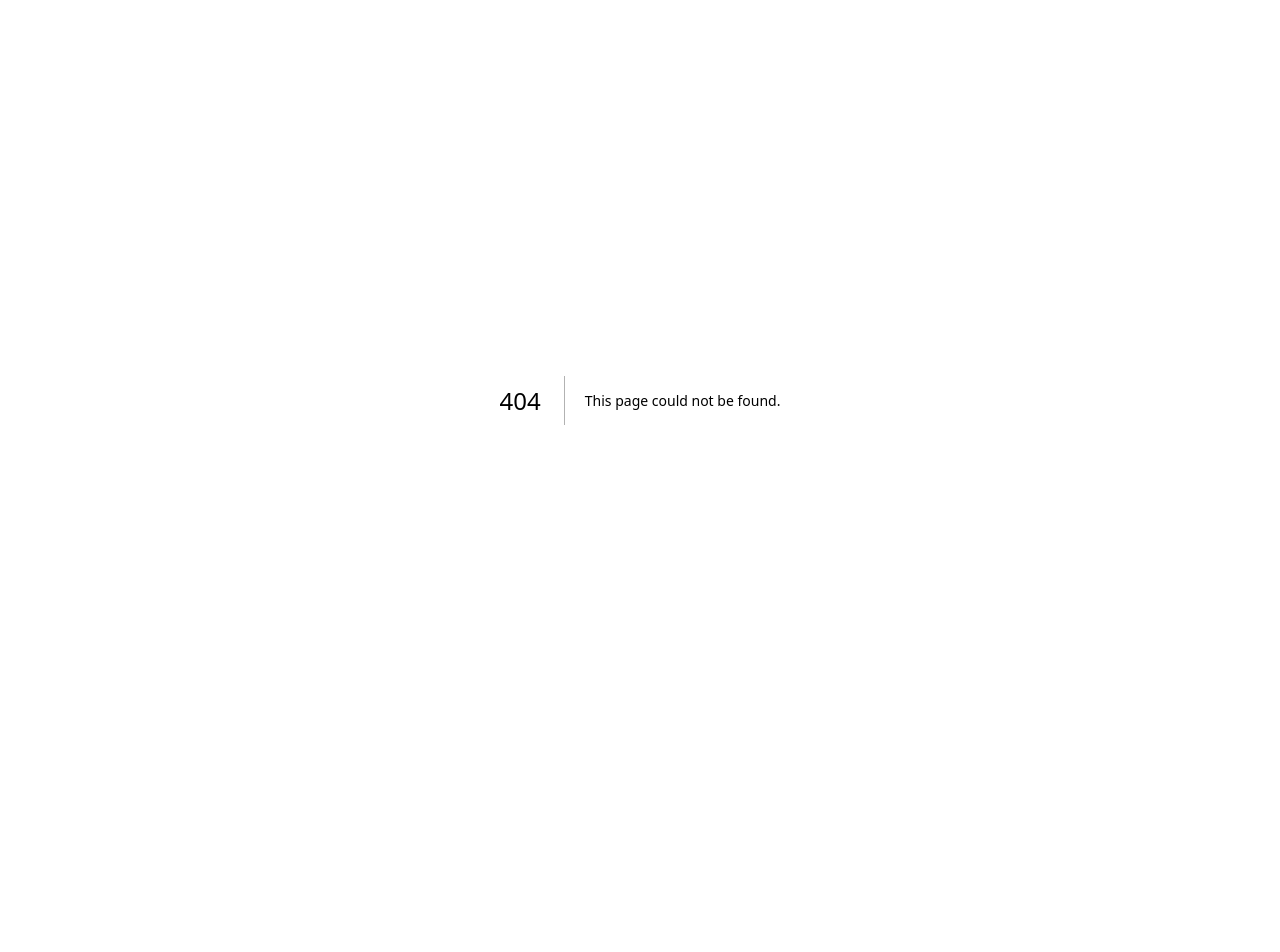
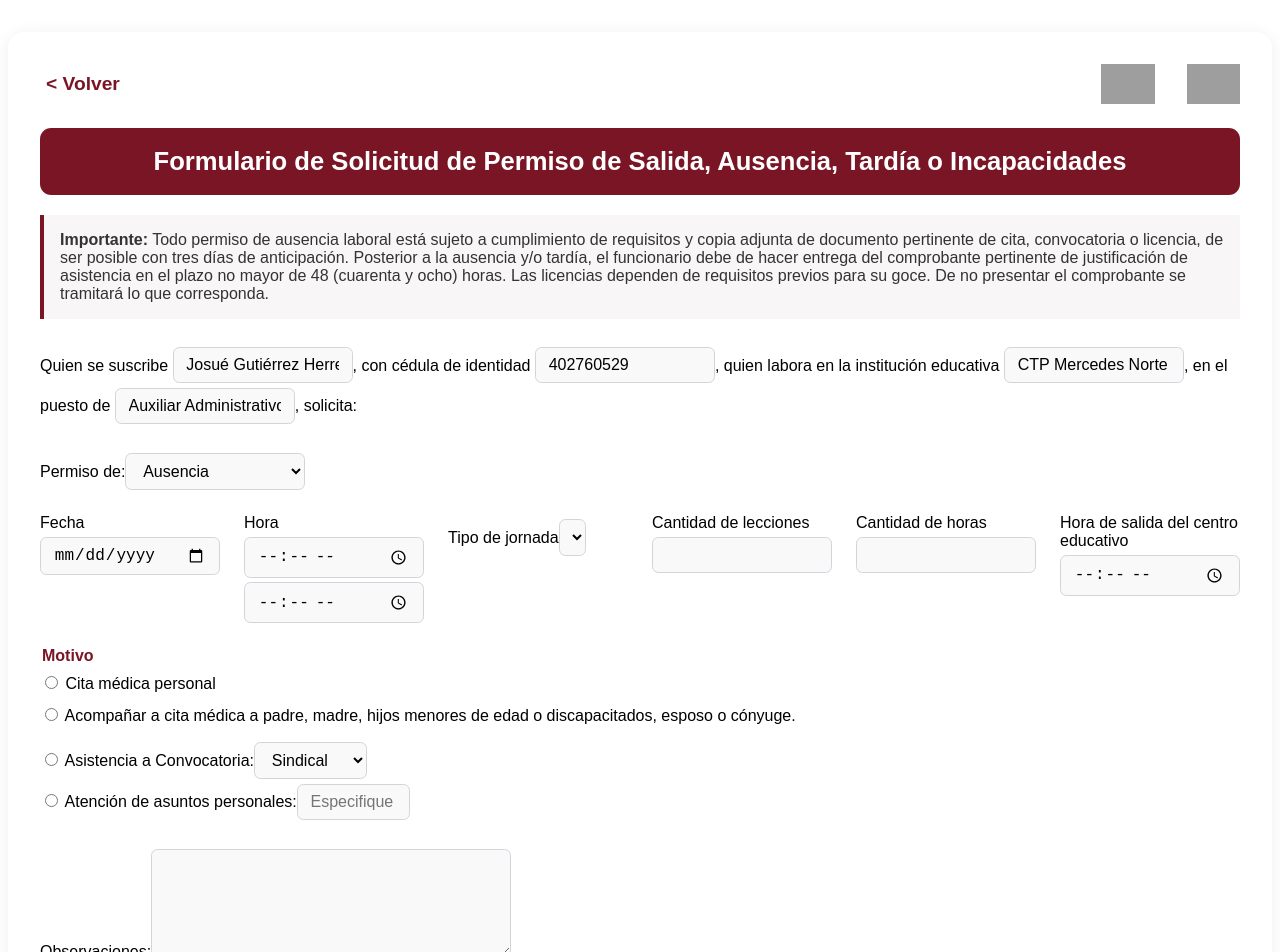
Before and after one commit to JosDev26/mipp-web, a Next.js app: page /permissionform in a window 1280 px wide. Before the commit this address had no page. Shown: the top 952 px of the page. Before the commit the page ends 800 px from the top, so only its background shows below. Built offline with nearby package versions, Linux system fonts and the light colour scheme; grey boxes are pictures that could not be loaded.

Commit message:
inicio form permisos

```diff
--- a/src/app/page.js
+++ b/src/app/page.js
@@ -85,6 +85,11 @@ export default function page() {
               <button type="submit" className="submit-button">
                 Iniciar sesión
               </button>
+              <div style={{ marginTop: "1rem", textAlign: "center" }}>
+                <a href="/permissionform" style={{ color: "#791524", textDecoration: "underline" }}>
+                  Ir al formulario de permisos (prueba)
+                </a>
+              </div>
             </form>
           </div>
         </div>
--- /dev/null
+++ b/src/app/permissionform/page.js
@@ -0,0 +1,113 @@
+import React from "react";
+import sheet from "../permissionform/permission.css";
+
+export default function PermissionForm() {
+    return (
+    <div className="permission-form-container">
+        <header className="permission-header">
+        <button className="back-button">&lt; Volver</button>
+        <div className="logos">
+            <img src="/logo-mipp.png" alt="MIPP+" className="logo-mipp" />
+            <img src="/logo-mep.png" alt="MEP" className="logo-mep" />
+        </div>
+        </header>
+        <h1 className="form-title">
+        Formulario de Solicitud de Permiso de Salida, Ausencia, Tardía o Incapacidades
+        </h1>
+        <p className="form-important">
+        <strong>Importante:</strong> Todo permiso de ausencia laboral está sujeto a cumplimiento de requisitos y copia adjunta de documento pertinente de cita, convocatoria o licencia, de ser posible con tres días de anticipación. Posterior a la ausencia y/o tardía, el funcionario debe de hacer entrega del comprobante pertinente de justificación de asistencia en el plazo no mayor de 48 (cuarenta y ocho) horas. Las licencias dependen de requisitos previos para su goce. De no presentar el comprobante se tramitará lo que corresponda.
+        </p>
+        <form className="permission-form">
+        <div className="form-row">
+            <span>
+            Quien se suscribe <input type="text" value="Josué Gutiérrez Herrera" readOnly />,
+            con cédula de identidad <input type="text" value="402760529" readOnly />,
+            quien labora en la institución educativa <input type="text" value="CTP Mercedes Norte" readOnly />,
+            en el puesto de <input type="text" value="Auxiliar Administrativo" readOnly />,
+            solicita:
+            </span>
+        </div>
+        <div className="form-row">
+            <label>
+            Permiso de:
+            <select>
+                <option>Ausencia</option>
+                <option>Salida</option>
+                <option>Tardía</option>
+                <option>Incapacidad</option>
+            </select>
+            </label>
+        </div>
+        <div className="form-row">
+            <label>
+            Fecha
+            <input type="date" />
+            </label>
+            <label>
+            Hora
+            <input type="time" placeholder="Desde las" />
+            <input type="time" placeholder="Hasta las" />
+            </label>
+            <label>
+            Tipo de jornada
+            <select>
+                <option>Jornada Laboral Completa</option>
+                <option>Media Jornada</option>
+            </select>
+            </label>
+            <label>
+            Cantidad de lecciones
+            <input type="number" min="0" />
+            </label>
+            <label>
+            Cantidad de horas
+            <input type="number" min="0" />
+            </label>
+            <label>
+            Hora de salida del centro educativo
+            <input type="time" />
+            </label>
+        </div>
+        <fieldset className="form-row">
+            <legend>Motivo</legend>
+            <div className="radio-group">
+                <label>
+                <input type="radio" name="motivo" /> Cita médica personal
+                </label>
+                <label>
+                <input type="radio" name="motivo" /> Acompañar a cita médica a padre, madre, hijos menores de edad o discapacitados, esposo o cónyuge.
+                </label>
+                <label>
+                <input type="radio" name="motivo" /> Asistencia a Convocatoria:
+                <select>
+                    <option>Sindical</option>
+                    <option>Otra</option>
+                </select>
+                </label>
+                <label>
+                <input type="radio" name="motivo" /> Atención de asuntos personales:
+                <input type="text" placeholder="Especifique" />
+                </label>
+            </div>
+        </fieldset>
+        <div className="form-row">
+            <label>
+            Observaciones:
+            <textarea rows="5" />
+            </label>
+        </div>
+        <div className="form-row">
+            <span>
+            Presento la solicitud a las <input type="text" value="3:38" readOnly /> del mes
+            <input type="text" value="Abril" readOnly /> del año 2025 en Heredia, Mercedes Norte.
+            </span>
+        </div>
+        <div className="form-row" style={{ textAlign: "right" }}>
+            <button type="submit" className="submit-button">
+            Enviar solicitud
+            </button>
+        </div>
+        </form>
+    </div>
+    );
+}
--- /dev/null
+++ b/src/app/permissionform/permission.css
@@ -0,0 +1,163 @@
+.permission-form-container {
+    max-width: 95%;
+    margin: 2rem auto;
+    padding: 2rem;
+    background: #fff;
+    border-radius: 1rem;
+    box-shadow: 0 2px 16px rgba(0,0,0,0.07);
+    font-family: 'Nunito Sans', sans-serif;
+}
+
+.permission-header {
+    display: flex;
+    align-items: center;
+    justify-content: space-between;
+    margin-bottom: 1.5rem;
+}
+
+.back-button {
+    background: none;
+    border: none;
+    color: #791524;
+    font-size: 1.2rem;
+    cursor: pointer;
+    font-weight: 600;
+    display: flex;
+    align-items: center;
+}
+
+.logos {
+    display: flex;
+    gap: 2rem;
+    align-items: center;
+}
+
+.logo-mipp,
+.logo-mep {
+    height: 40px;
+    object-fit: contain;
+}
+
+.form-title {
+    background: #791524;
+    color: #fff;
+    padding: 1.2rem 2rem;
+    border-radius: 0.7rem;
+    text-align: center;
+    font-size: 1.6rem;
+    margin-bottom: 1.2rem;
+    font-weight: 600;
+}
+
+.form-important {
+    font-size: 1rem;
+    margin-bottom: 1.5rem;
+    color: #333;
+    background: #f8f6f7;
+    border-left: 4px solid #791524;
+    padding: 1rem;
+}
+
+.permission-form {
+    display: flex;
+    flex-direction: column;
+    gap: 1.5rem;
+}
+
+.form-row {
+    display: flex;
+    flex-wrap: wrap;
+    gap: 1.5rem;
+    align-items: flex-start;
+}
+
+.form-row label,
+.form-row span {
+    flex: 1 1 2.5vw;
+    min-width: 10px;
+    font-size: 1rem;
+}
+
+input[type="text"], select {
+    width: 15%;
+    padding: 0.5rem 0.8rem;
+    border: 1px solid #d1d5db;
+    border-radius: 0.4rem;
+    font-size: 1rem;
+    margin-top: 0.3rem;
+    box-sizing: border-box;
+    background: #faf9fa;
+}
+textarea {
+    width: 30%;
+    padding: 0.5rem 0.8rem;
+    border: 1px solid #d1d5db;
+    border-radius: 0.4rem;
+    font-size: 1rem;
+    margin-top: 0.3rem;
+    box-sizing: border-box;
+    background: #faf9fa;
+}
+input[type="number"],
+input[type="date"],
+input[type="time"]{
+    width: 100%;
+    padding: 0.5rem 0.8rem;
+    border: 1px solid #d1d5db;
+    border-radius: 0.4rem;
+    font-size: 1rem;
+    margin-top: 0.3rem;
+    box-sizing: border-box;
+    background: #faf9fa;
+}
+
+textarea {
+    min-height: 80px;
+    resize: vertical;
+}
+
+fieldset {
+    border: none;
+    padding: 0;
+    margin: 0;
+    display: flex;
+    flex-direction: column;
+    gap: 0.7rem;
+}
+
+legend {
+    font-weight: 700;
+    color: #791524;
+    margin-bottom: 0.5rem;
+}
+
+.radio-group {
+    display: flex;
+    flex-direction: column;
+}
+
+.submit-button {
+    background: #791524;
+    color: #fff;
+    border: none;
+    border-radius: 0.5rem;
+    padding: 0.9rem 2.5rem;
+    font-size: 1.1rem;
+    font-weight: 600;
+    cursor: pointer;
+    transition: background 0.2s;
+}
+
+.submit-button:hover {
+    background: #5e111d;
+}
+
+@media (max-width: 900px) {
+    .permission-form-container {
+        padding: 1rem;
+    }
+    .form-row {
+        flex-direction: column;
+        gap: 0.7rem;
+    }
+}
```
